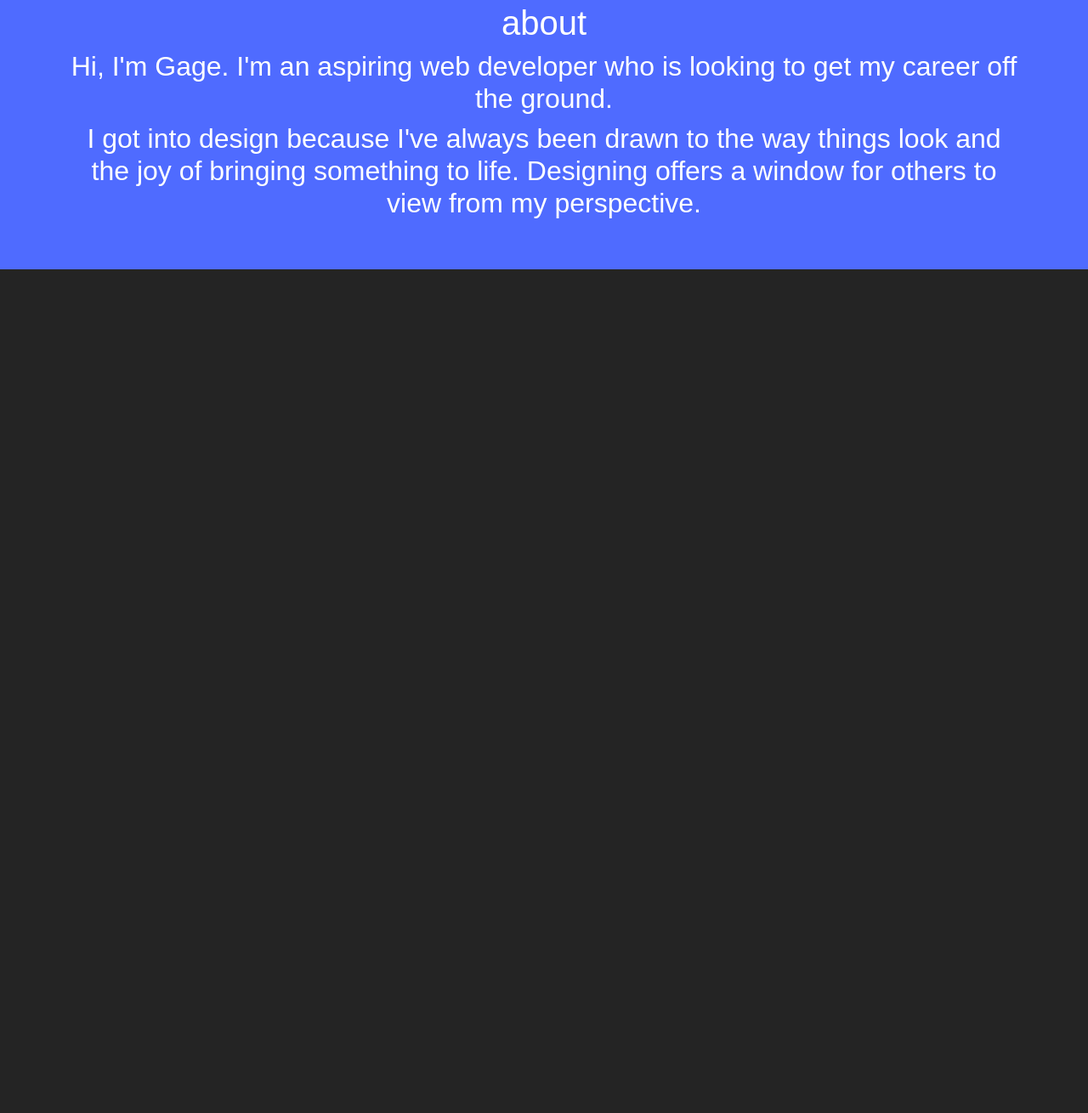
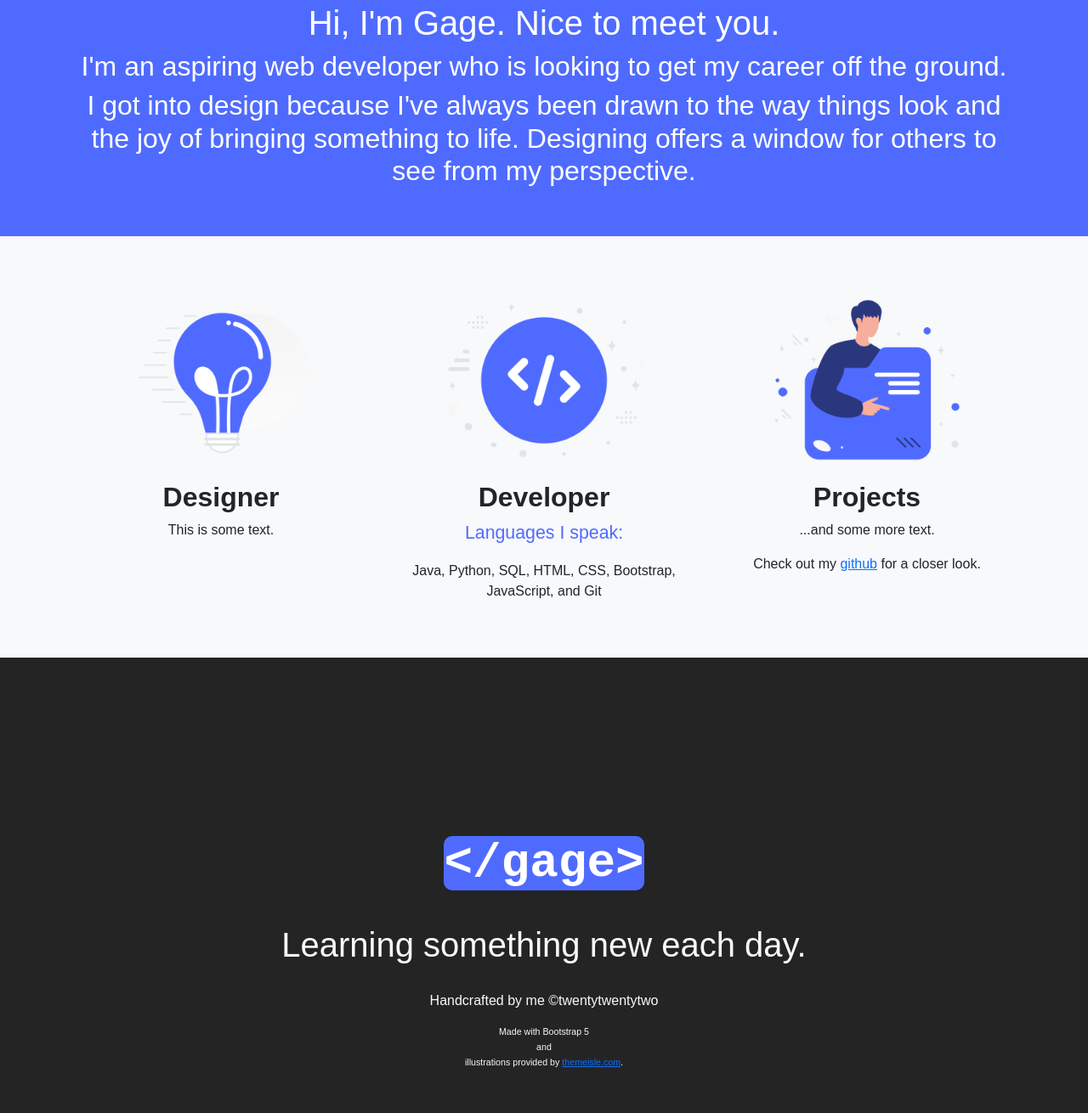
Before and after one commit to gagenzmer/portfolio, a plain HTML site: page index.html in a window 1280 px wide. Shown: the part 1054-2364 px from the top of the page at 85% size. Before the commit the page ends 1371 px from the top, so only its background shows below. Drawn offline with nearby package versions, Linux system fonts and the light colour scheme.

Commit message:
added a footer
Added a footer to the bottom of the homepage

```diff
--- a/index.html
+++ b/index.html
@@ -12,11 +12,12 @@
         <nav class="navbar navbar-expand-sm bg-light">
                 <ul class="navbar-nav container">
                     <li class="nav-item">
-                        <a class="nav-link nav-logo" href="#">&lt;g<span class="nav-logo-span">age&#47;&gt;</span></a>
+                        <a class="nav-link nav-logo" href="#">&lt;g<span class="nav-logo-span">age&gt;</span></a>
                     </li>
                     <li class="nav-item">
                         <a class="nav-link nav-link-option" href="#">contact</a>
                         <a class="nav-link nav-link-option" href="#">about</a>
+                        <a class="nav-link nav-link-option" href="#">projects</a>
                     </li>
                 </ul>
         </nav>
@@ -29,10 +30,46 @@
         </section>
         <section class="container-fluid text-center about">
             <div class="container">
-                <h1>about</h1>
-                <h2>Hi, I'm Gage. I'm an aspiring web developer who is looking to get my career off the ground.</h2>
-                <h2>I got into design because I've always been drawn to the way things look and the joy of bringing something to life. Designing offers a window for others to view from my perspective.</h2>
+                <h1>Hi, I'm Gage. Nice to meet you.</h1>
+                <h2 class="">I'm an aspiring web developer who is looking to get my career off the ground.</h2>
+                <h2>I got into design because I've always been drawn to the way things look and the joy of bringing something to life. Designing offers a window for others to see from my perspective.</h2>
             </div>
         </section>
+        <section class="container-fluid text-center bg-light text-dark projects">
+            <div class="container">
+                <div class="row text-center">
+                    <div class="col-sm-4">
+                        <img class="img-fluid" src=".\img\86.png">
+                        <h1 class="column-title">Designer</h1>
+                        <p>This is some text.</p>
+                    </div>
+                    <div class="col-sm-4">
+                        <img class="img-fluid" src=".\img\151.png">
+                        <h1 class="column-title">Developer</h1>
+                        <p class="list-title">Languages I speak:</p>
+                        <p>Java, Python, SQL, HTML, CSS, Bootstrap, JavaScript, and Git</p>
+
+                    </div>
+                    <div class="col-sm-4">
+                        <img class="img-fluid" src=".\img\181.png">
+                        <h1 class="column-title">Projects</h1>
+                        <p>...and some more text.</p>
+                        <p>Check out my <a href="https://github.com/gagenzmer/">github</a> for a closer look.</p>
+                    </div>
+                </div>
+            </div>
+        </section>
+        <footer class="container-fluid text-center text-light footer">
+            <div class="container">
+                <div class="">
+                    <span class="footer-logo">&lt;&#47;<span class="footer-logo-span">gage&gt;</span></span>
+                </div>
+                <h1 class="footer-title">Learning something new each day.</h1>
+                <p class="motto">Handcrafted by me &copy;twentytwentytwo</p>
+                <p class="fine-print">Made with Bootstrap 5</p>
+                <p class="fine-print">and</p>
+                <p class="fine-print">illustrations provided by <a href="https://themeisle.com">themeisle.com</a>.</p>
+            </div>
+        </footer>
     </body>
 </html>
--- a/main.css
+++ b/main.css
@@ -38,3 +38,46 @@ body {
     padding: 50px 0;
     background-color: #4F6BFF;
 }
+
+.projects {
+    padding: 50px 0;
+}
+
+.column-title {
+    font-weight: bolder;
+    font-size: 24pt;
+}
+
+.list-title {
+    font-weight: 100;
+    font-size: 16pt;
+    color: #4F6BFF;
+}
+
+.footer-logo {
+    font-size: 42pt;
+    font-family: 'Courier New', Courier, monospace;
+    font-weight: bold;
+    text-align: right;
+    color: white;
+    background-color: #4F6BFF;
+    border-radius: 10px;
+}
+
+.motto {
+    font-weight: lighter;
+}
+
+.footer {
+    padding-top: 200px;
+    padding-bottom: 50px;
+}
+
+.footer-title {
+    margin: 30px 0;
+}
+
+.fine-print {
+    font-size: 8pt;
+    margin-bottom: 2px;
+}
```
Also changed, not shown: img/151.png (added), img/181.png (added), img/86.png (added), img/bootstrap.png (added).
